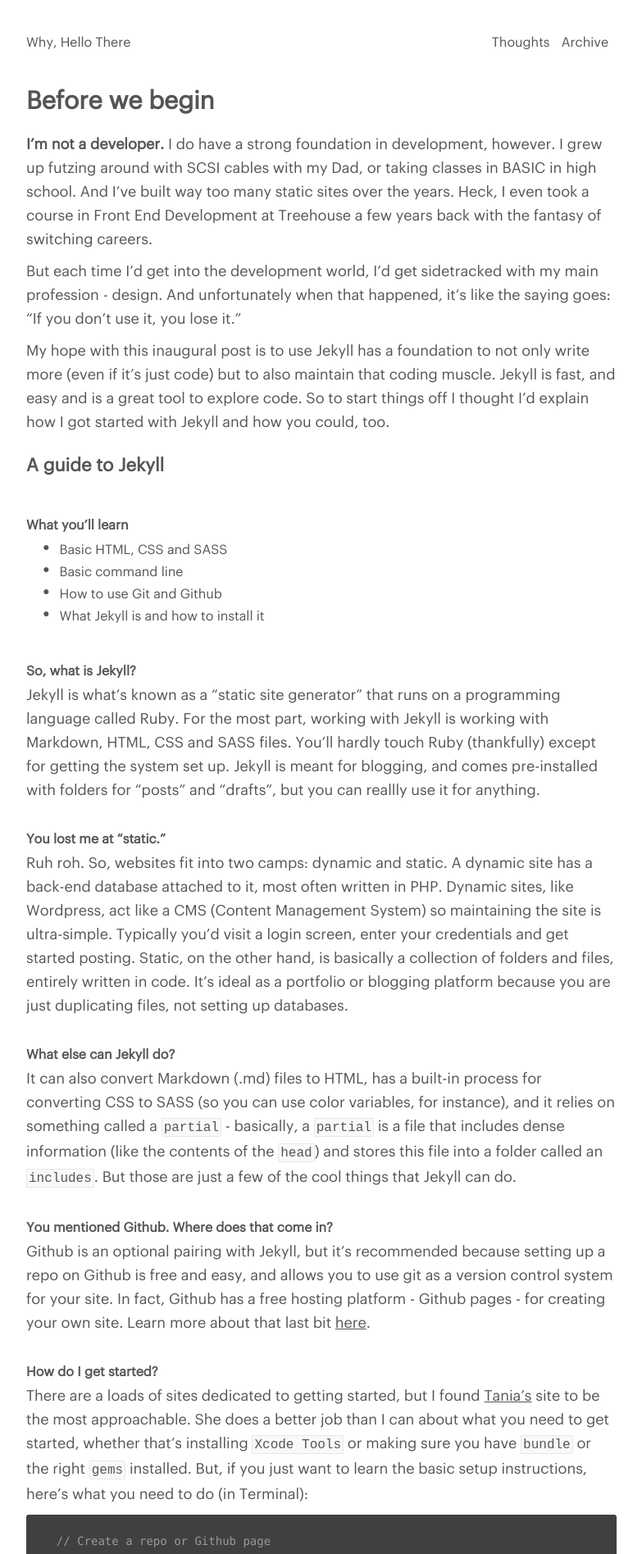
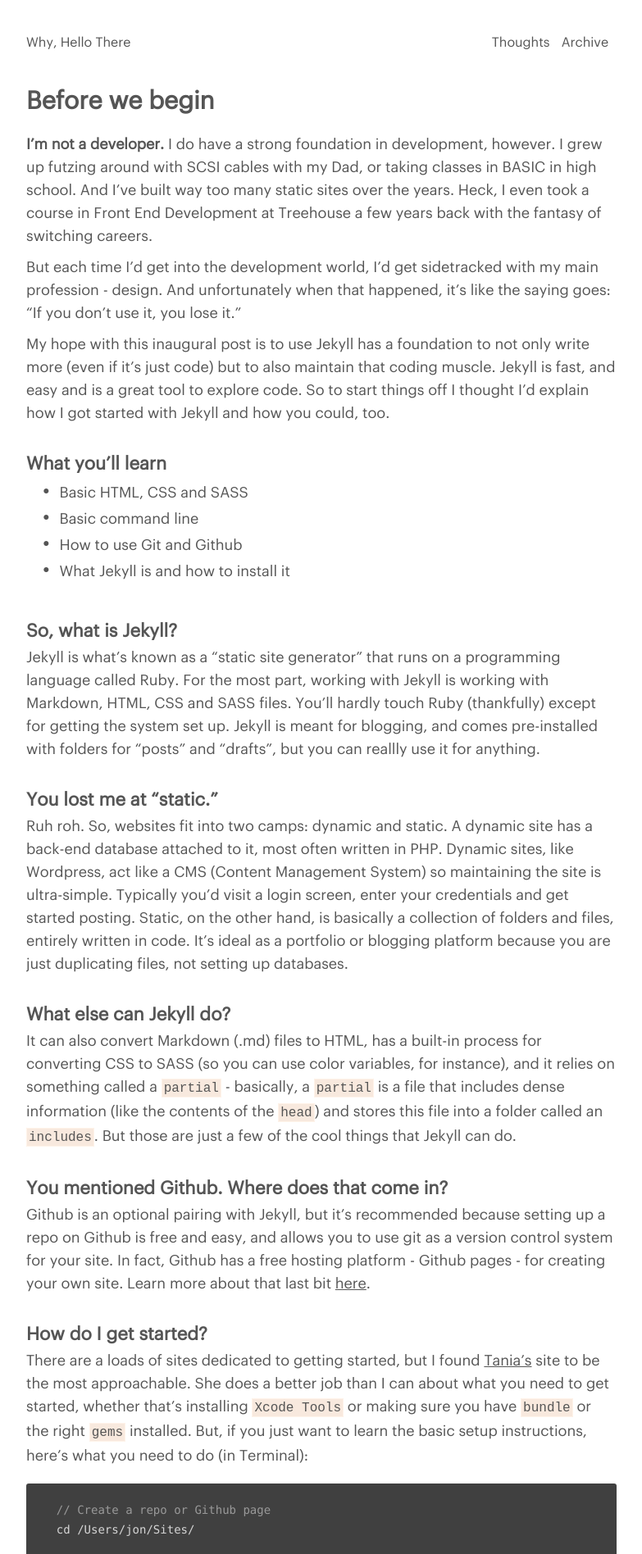
Before and after one commit to jonaschafer/jonaschafer.github.io, a Jekyll site: the page built from collections/_thoughts/before.md, in a window 1280 px wide. Shown: the top 1896 px of the page at 82% size, without its empty margins (248-1031 px from the left). Built offline with Jekyll 4.4.1, drawn with Linux system fonts in a browser that asks for light colours; some of the changed text lies outside the part shown.

Commit message:
update thoughts styles to increase type size, spacing, etc

```diff
--- a/assets/stylesheets/fun/thoughts.scss
+++ b/assets/stylesheets/fun/thoughts.scss
@@ -11,12 +11,20 @@
   }
 
   h2 {
-    padding-bottom: 20px;
+    margin-top: 10px;
+    // background-color: blue;
+  }
+
+  h3 {
+    // background-color: yellow;
+    margin-top: 20px;
+    margin-bottom: 10px;
+    padding: 0;
   }
 
   p {
     font-size: 18px;
-    line-height: 29px;
+    line-height: 28px;
   }
 
   .list {
@@ -37,6 +45,7 @@
     text-align: center;
   }
 
+// styles specific to thoughts index
   .article {
     font-family: 'Graphik-Regular', Helvetica, Arial, sans-serif;
   	font-size: 26px;
@@ -69,7 +78,7 @@
      Code
   ========================================================================== */
 
-  // unsused
+  // code blocks, like terminal
   pre {
     background-color: $terminal;
     color: $bash;
@@ -78,18 +87,19 @@
     font-family: Menlo,Roboto Mono,Courier New,monospace;
     border-radius: 3px;
     padding: 20px;
+    margin-top: 10px;
+    margin-bottom: 30px;
     height: 300px;
     overflow: auto;
   }
 
-  // should be BEM, p_code, SPAN class
+  // code snippets inside p styles
   .code {
     color: $grey;
-    background-color: #f7f9fa;
-    border-color: #e6e8eb;
+    background-color: $peach-dark; // #f7f9fa
     word-spacing: normal;
     border-radius: 1px;
-    border: 1px solid #e6e8eb;
+    border: 1px solid $peach; // #e6e8eb
     padding: 2px 2px 1px;
     font-size: 16px;
     font-family: SourceCodePro,monospace;
@@ -120,8 +130,8 @@
     color: $grey;
 
     li {
-      font-size: inherit;
-      line-height: inherit;
+      font-size: 18px;
+      line-height: 30px;
       padding-left: 20px;
 
       &:before {
--- a/collections/_thoughts/before.md
+++ b/collections/_thoughts/before.md
@@ -15,9 +15,7 @@
 
 My hope with this inaugural post is to use Jekyll has a foundation to not only write more (even if it's just code) but to also maintain that coding muscle. Jekyll is fast, and easy and is a great tool to explore code. So to start things off I thought I'd explain how I got started with Jekyll and how you could, too.
 
-## A guide to Jekyll
-
-#### What you'll learn
+## What you'll learn
 <ul class="indent">
   <li>Basic HTML, CSS and SASS</li>
   <li>Basic command line</li>
@@ -25,19 +23,19 @@
   <li>What Jekyll is and how to install it</li>
 </ul>
 
-#### So, what is Jekyll?
+## So, what is Jekyll?
 Jekyll is what's known as a "static site generator" that runs on a programming language called Ruby. For the most part, working with Jekyll is working with Markdown, HTML, CSS and SASS files. You'll hardly touch Ruby (thankfully) except for getting the system set up. Jekyll is meant for blogging, and comes pre-installed with folders for "posts" and "drafts", but you can reallly use it for anything.
 
-#### You lost me at "static."
+## You lost me at "static."
 Ruh roh. So, websites fit into two camps: dynamic and static. A dynamic site has a back-end database attached to it, most often written in PHP. Dynamic sites, like Wordpress, act like a CMS (Content Management System) so maintaining the site is ultra-simple. Typically you'd visit a login screen, enter your credentials and get started posting. Static, on the other hand, is basically a collection of folders and files, entirely written in code. It's ideal as a portfolio or blogging platform because you are just duplicating files, not setting up databases.
 
-#### What else can Jekyll do?
+## What else can Jekyll do?
 It can also convert Markdown (.md) files to HTML, has a built-in process for converting CSS to SASS (so you can use color variables, for instance), and it relies on something called a <span class="code">partial</span> - basically, a <span class="code">partial</span> is a file that includes dense information (like the contents of the <span class="code">head</span>) and stores this file into a folder called an <span class="code">includes</span>. But those are just a few of the cool things that Jekyll can do.
 
-#### You mentioned Github. Where does that come in?
+## You mentioned Github. Where does that come in?
 Github is an optional pairing with Jekyll, but it's recommended because setting up a repo on Github is free and easy, and allows you to use git as a version control system for your site. In fact, Github has a free hosting platform - Github pages - for creating your own site. Learn more about that last bit <a href="http://pages.github.com" target="_blank">here</a>.
 
-#### How do I get started?
+## How do I get started?
 There are a loads of sites dedicated to getting started, but I found <a href="https://www.taniarascia.com/make-a-static-website-with-jekyll/" target="_blank">Tania's</a> site to be the most approachable. She does a better job than I can about what you need to get started, whether that's installing <span class="code">Xcode Tools</span> or making sure you have <span class="code">bundle</span> or the right <span class="code">gems</span> installed. But, if you just want to learn the basic setup instructions, here's what you need to do (in Terminal):
 
 <pre>
@@ -55,13 +53,13 @@
 </pre>
 
 
-#### Getting organized
+## Getting organized
 After installing Jekyll, you'll be gifted with a folder and sub-folders inside your repo. Depending on what you're after, say a blog or a portfolio, you can remove some of these default files. For my part, I wanted to use Jekyll for my portfolio and also to write a few articles every few months. So, here is how my site is broken down with a <span class="code">tree</span> view of my site structure:
 
 <ul class="indent">
     <li class="indent-item">Remove the <span class="code">posts</span> and <span class="code">drafts</span> folders.</li>
     <li class="indent-item">Create a <span class="code">_collections</span> folder for separate parts of my site, like <span class="code">/blog</span></li>
-    <li class="indent-item">Build my assets folder by including a folder for fonts, images, normalize.scss, and stylesheets</li>
+    <li class="indent-item">Build assets sub folders for fonts, images, normalize.scss, and stylesheets</li>
     <li class="indent-item">Add html files for particular nav and footers</li>
     <li class="indent-item">Create new <span class="code">layouts</span></li>
     <li class="indent-item">Create a few <span class="code">includes</span></li>
@@ -559,7 +557,7 @@
   └── work.html
 </pre>
 
-#### Process
+## Process
 Now, every time you want to work on your site, simply run the following command in Terminal to launch it locally, and get to it!
 
 <!-- <div class="terminal">
```
